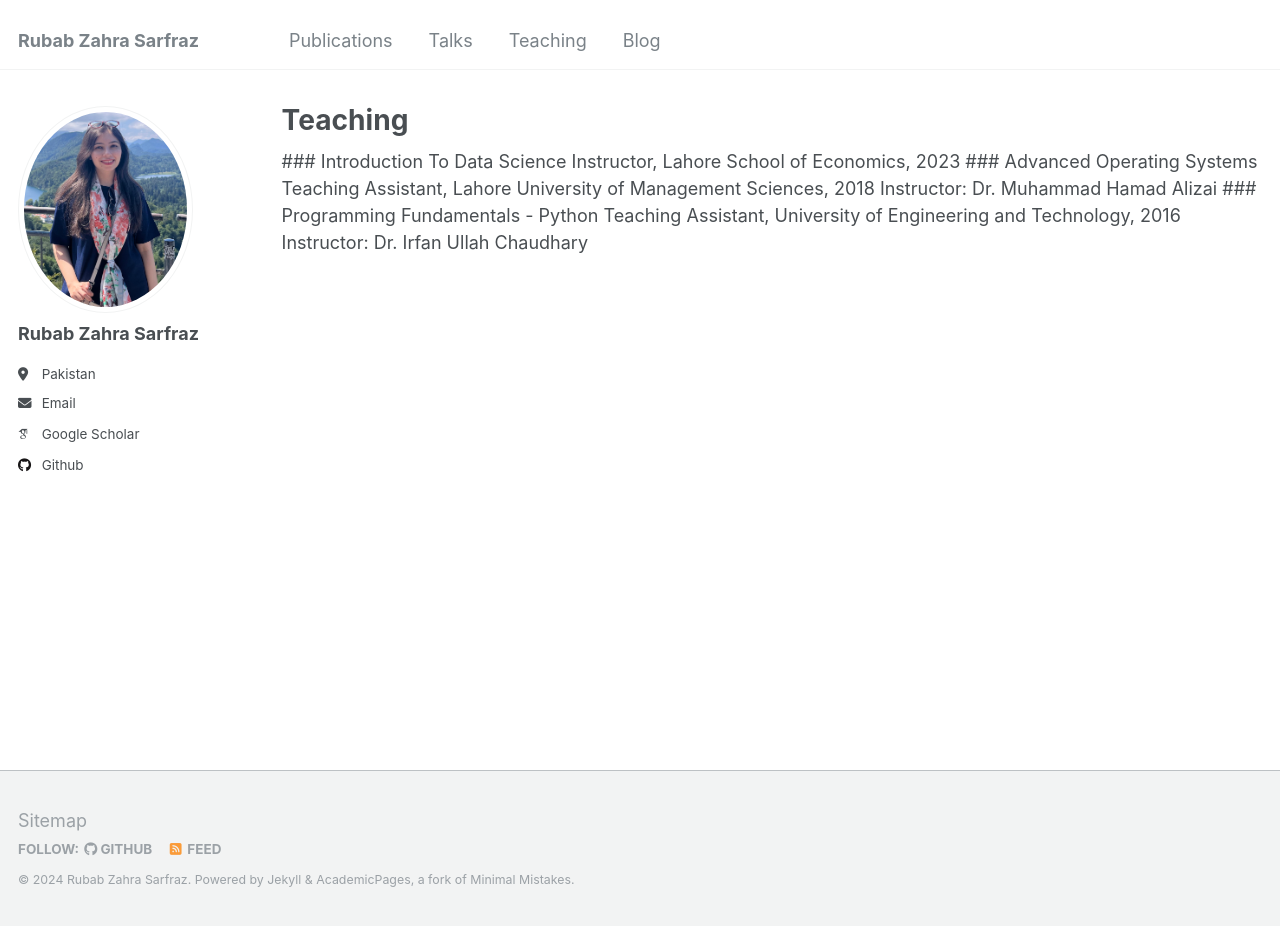
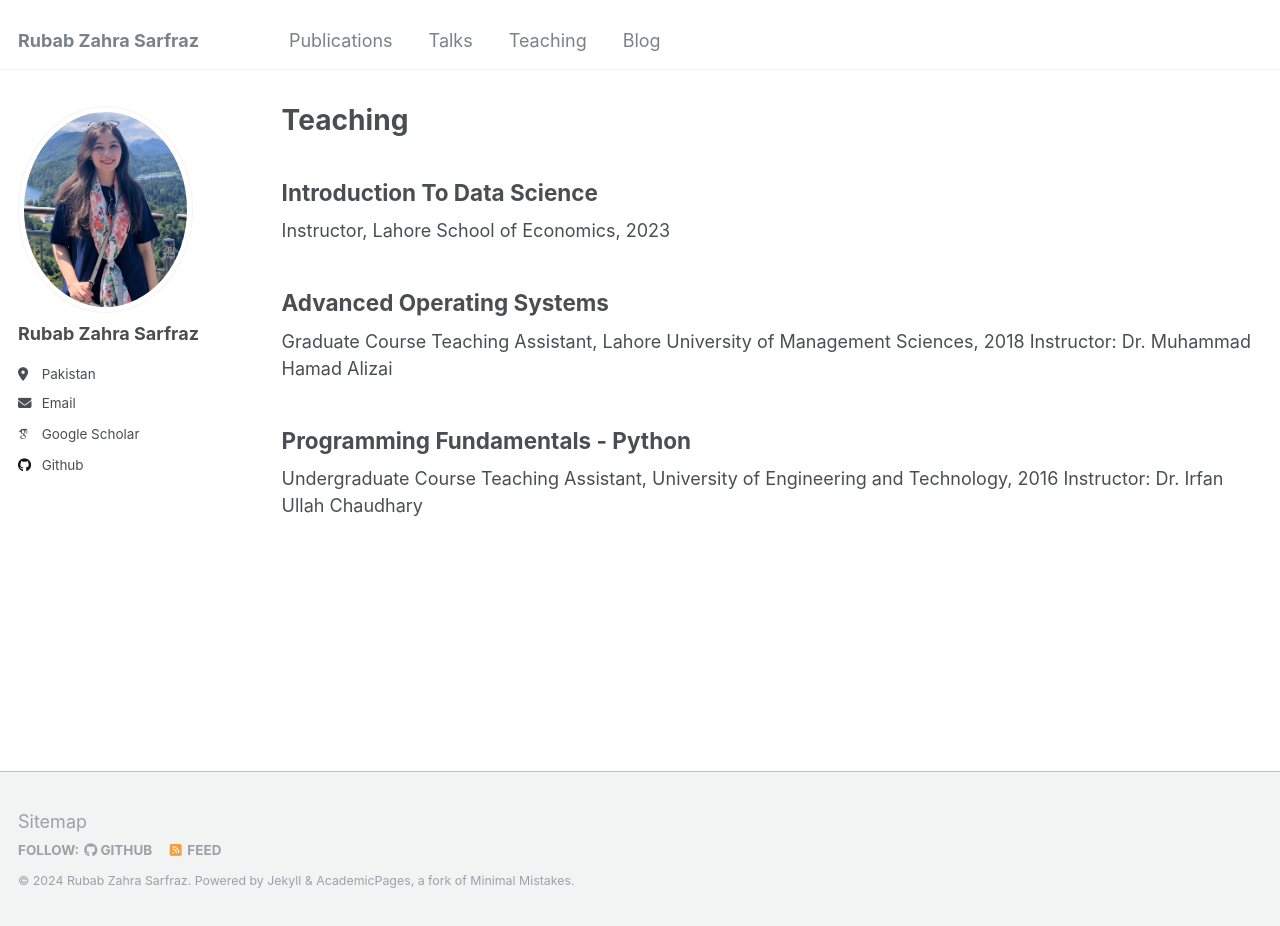
Before and after one commit to rubabzs/rubabzs.github.io, a Jekyll site: the page built from _pages/teaching.html, in a window 1280 px wide and 926 px high. Built offline with Jekyll 4.4.1, drawn with Linux system fonts in a browser that asks for light colours; some web fonts are replaced.

Commit message:
updated teaching page

```diff
--- a/_pages/teaching.html
+++ b/_pages/teaching.html
@@ -5,13 +5,15 @@ permalink: /teaching/
 author_profile: true
 ---
 
-### Introduction To Data Science
+<h2> Introduction To Data Science </h2>
 Instructor, Lahore School of Economics, 2023
 
-### Advanced Operating Systems
+<h2> Advanced Operating Systems </h2>
+Graduate Course
 Teaching Assistant, Lahore University of Management Sciences, 2018
 Instructor: Dr. Muhammad Hamad Alizai
 
-### Programming Fundamentals - Python
+<h2> Programming Fundamentals - Python </h2>
+Undergraduate Course
 Teaching Assistant, University of Engineering and Technology, 2016
 Instructor: Dr. Irfan Ullah Chaudhary
```
